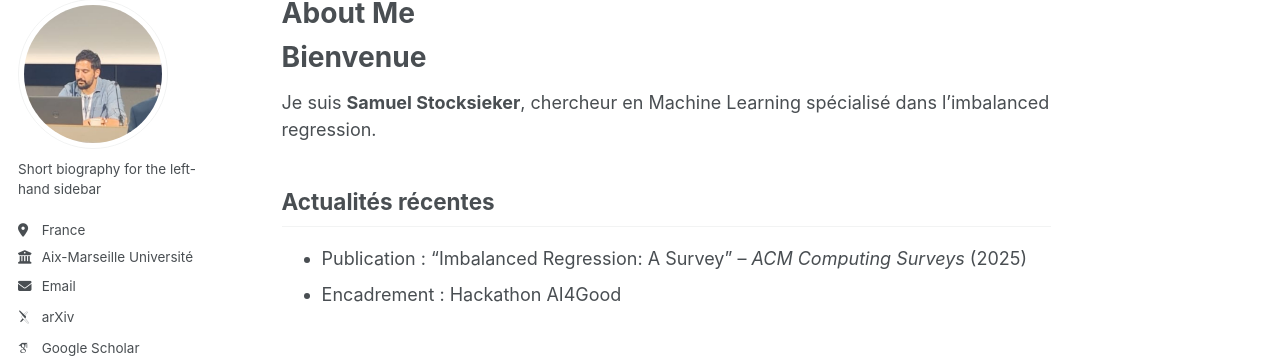
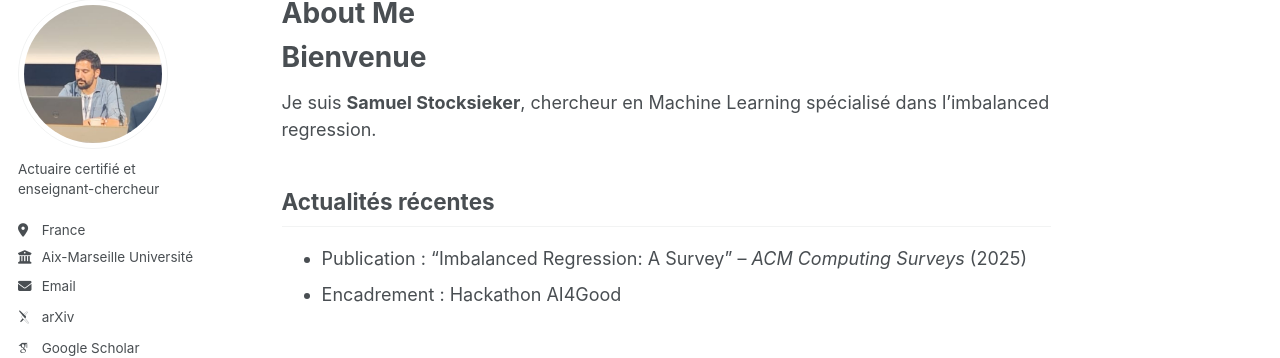
Before and after one commit to sstocksieker/sstocksieker.github.io, a Jekyll site: the page built from _pages/about.md, in a window 1280 px wide. Shown: the part 100-458 px from the top of the page. Built offline with Jekyll 4.4.1, drawn with Linux system fonts in a browser that asks for light colours; some web fonts are replaced; a script that is not in the unit is left out.

Commit message:
Update _config.yml

```diff
--- a/_config.yml
+++ b/_config.yml
@@ -25,7 +25,7 @@ author:
   avatar           : "photo-zoom.jpg"
   name             : #"Your Sidebar Name"
   pronouns         : # example: "she/her"
-  bio              : "Short biography for the left-hand sidebar"
+  bio              : "Actuaire certifié et enseignant-chercheur"
   location         : "France"
   employer         : "Aix-Marseille Université"
   uri              : # URL
```
